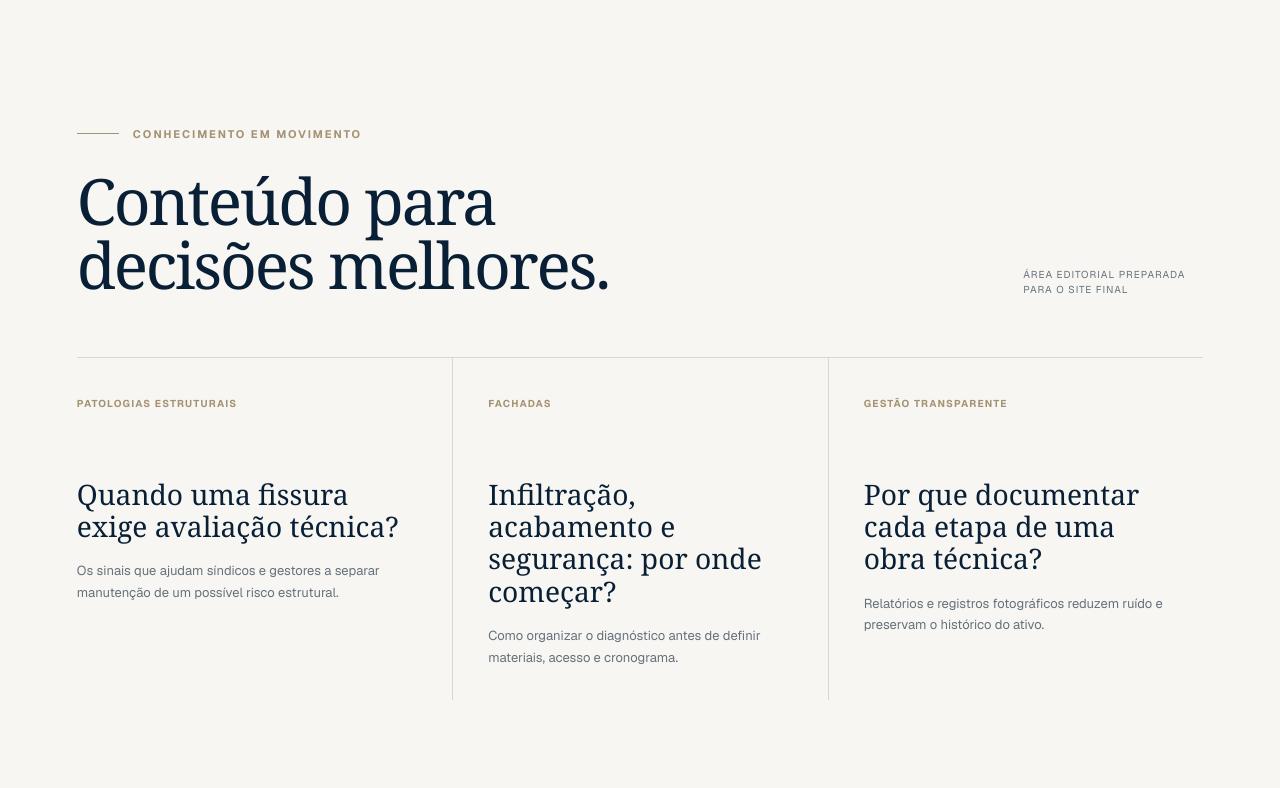
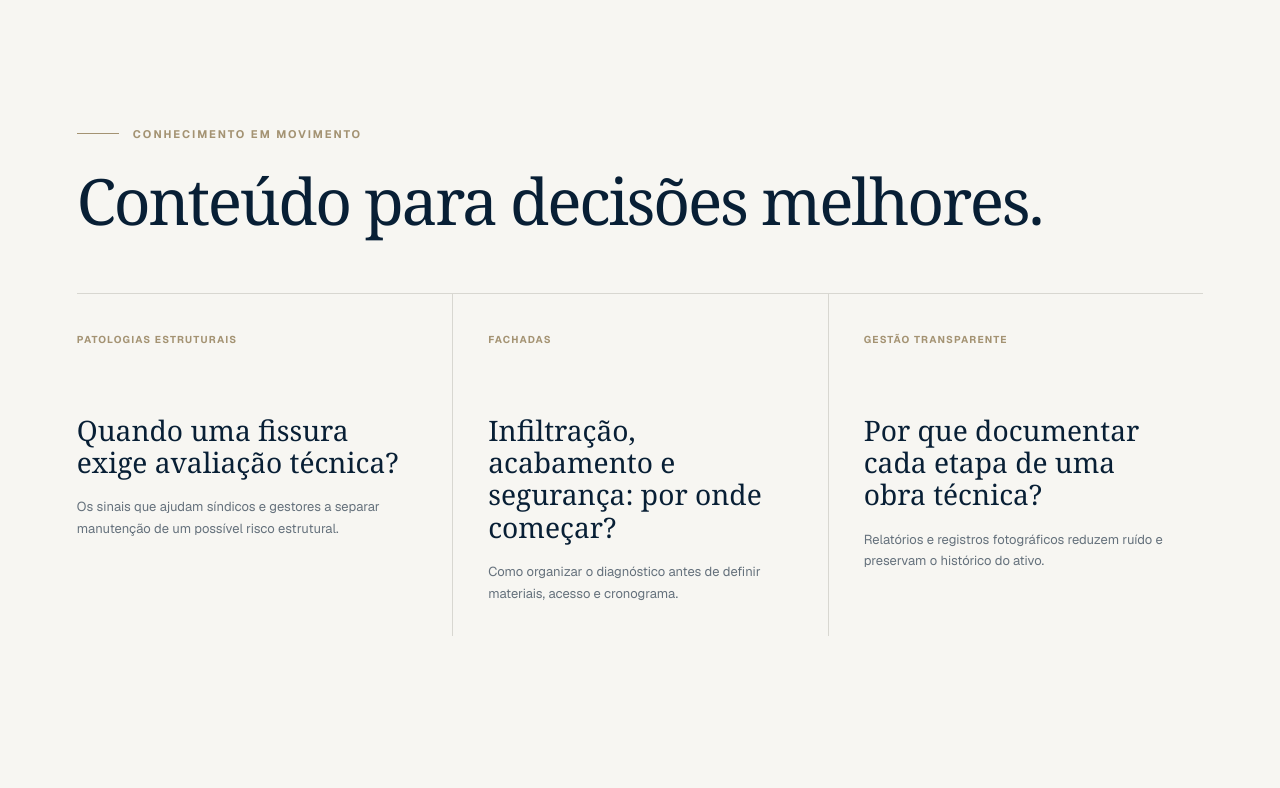
Before and after one commit to bruno-saintz/site-randaza, a Next.js app: page / in a window 1280 px wide. Shown: the part 10120-10908 px from the top of the page. Built offline with nearby package versions, Linux system fonts and the light colour scheme.

Commit message:
content: remove observação editorial

```diff
--- a/app/page.tsx
+++ b/app/page.tsx
@@ -160,7 +160,7 @@ export default function Home() {
       </section>
 
       <section className="insights section-shell" aria-labelledby="insights-title">
-        <div className="insights-head" data-reveal><div><p className="eyebrow dark">Conhecimento em movimento</p><h2 id="insights-title">Conteúdo para decisões melhores.</h2></div><span>Área editorial preparada para o site final</span></div>
+        <div className="insights-head" data-reveal><div><p className="eyebrow dark">Conhecimento em movimento</p><h2 id="insights-title">Conteúdo para decisões melhores.</h2></div></div>
         <div className="insights-grid">
           <article data-reveal><span>Patologias estruturais</span><h3>Quando uma fissura exige avaliação técnica?</h3><p>Os sinais que ajudam síndicos e gestores a separar manutenção de um possível risco estrutural.</p></article>
           <article data-reveal><span>Fachadas</span><h3>Infiltração, acabamento e segurança: por onde começar?</h3><p>Como organizar o diagnóstico antes de definir materiais, acesso e cronograma.</p></article>
```
